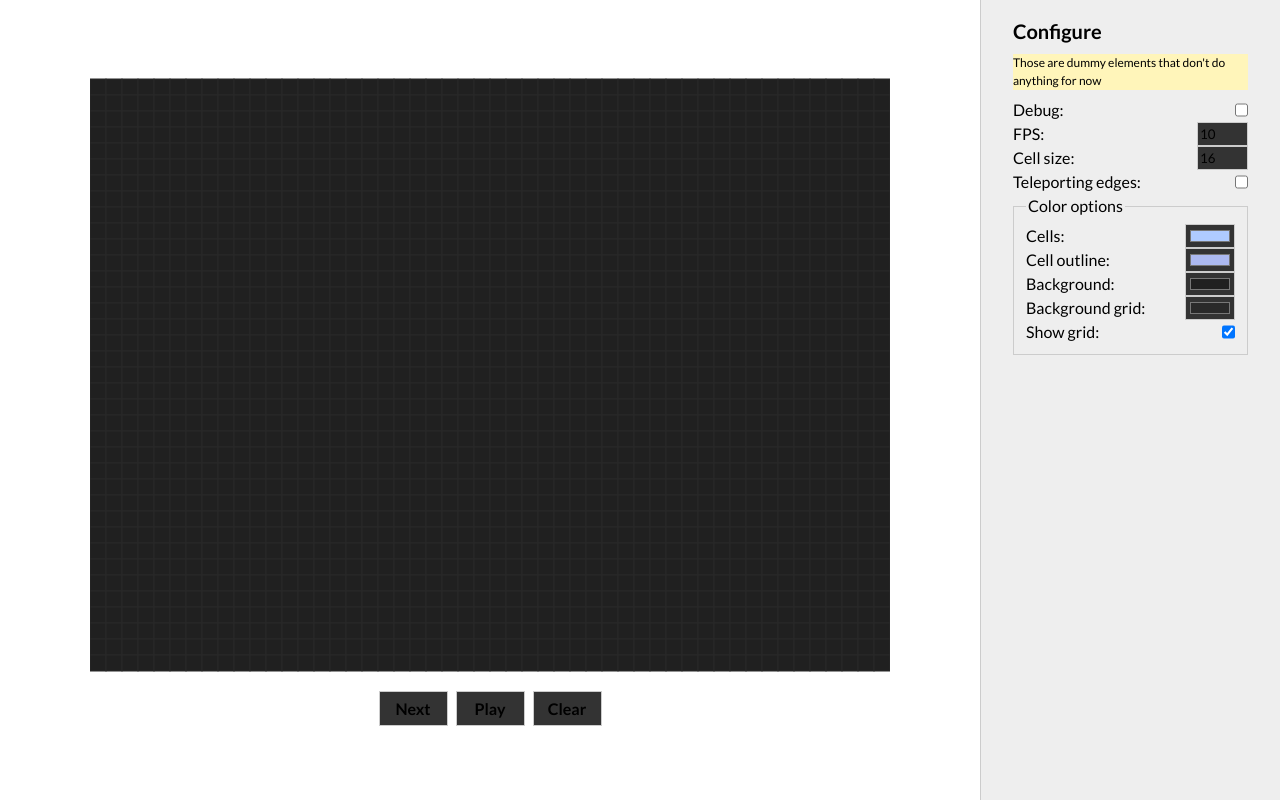
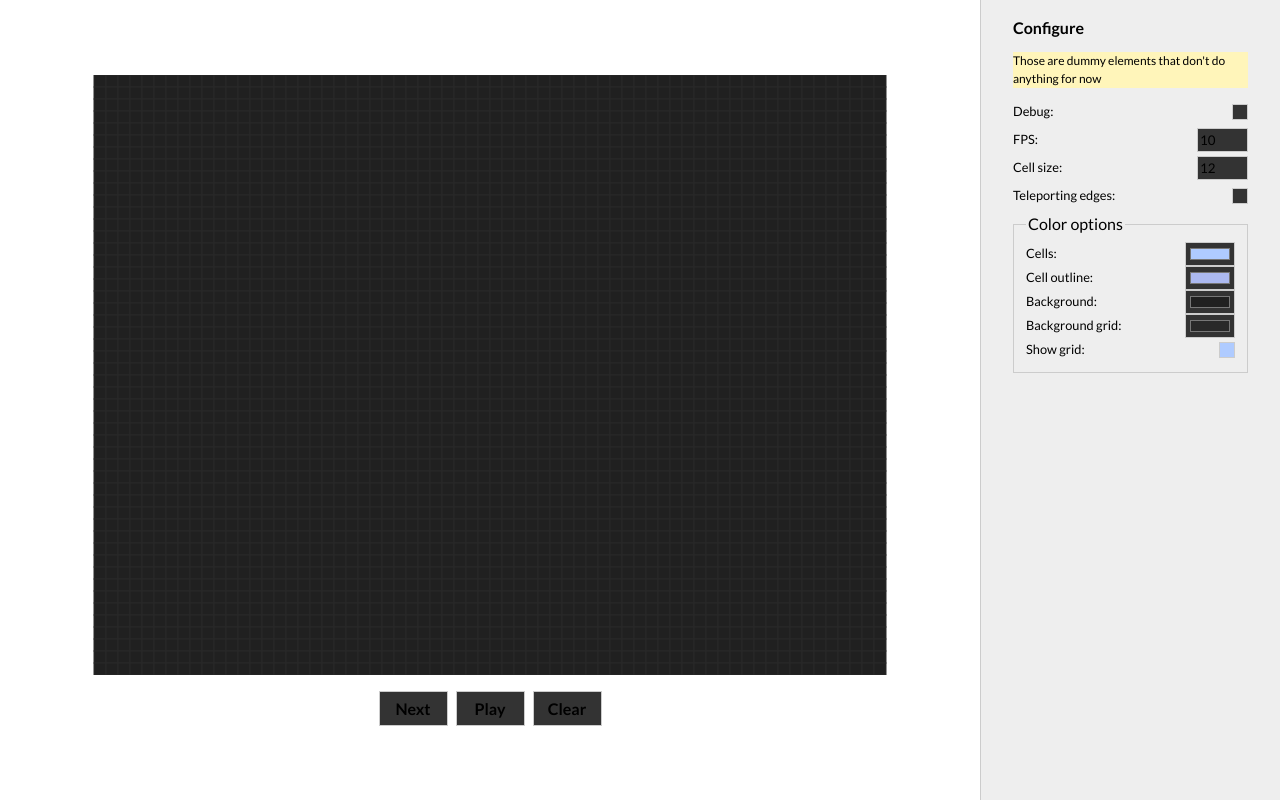
Before and after one commit to nikkehtine/conway-ts, a website with bundled scripts: page index.html in a window 1280 px wide. Built offline with nearby package versions, Linux system fonts and the light colour scheme; files whose address does not match are found by name.

Commit message:
Custom checkboxes

```diff
--- a/index.html
+++ b/index.html
@@ -17,8 +17,9 @@
       </div>
     </main>
     <aside>
+      <div class="config">
         <p class="head">Configure</p>
-      <p class="message">Those are dummy elements that don't do anything for now</p>
+        <p class="message yellow">Those are dummy elements that don't do anything for now</p>
         <!------------------------------------------->
         <label>
           Debug:
@@ -30,7 +31,7 @@
         </label>
         <label>
           Cell size:
-        <input type="number" id="cellSize" value="16" min="2" max="100" />
+          <input type="number" id="cellSize" value="12" min="8" max="100" />
         </label>
         <label>
           Teleporting edges:
@@ -59,6 +60,7 @@
             <input type="checkbox" id="showGrid" checked />
           </label>
         </fieldset>
+      </div>
     </aside>
   </body>
 </html>
--- a/main.ts
+++ b/main.ts
@@ -2,7 +2,7 @@ const BOARD = {
   debug: false,
   width: 800,
   height: 600,
-  cellSize: 16,
+  cellSize: 12,
   fps: 10,
   grid: true,
   // these are calculated later:
--- a/package.json
+++ b/package.json
@@ -11,5 +11,8 @@
   "license": "ISC",
   "devDependencies": {
     "typescript": "^5.5.3"
+  },
+  "dependencies": {
+    "@gitlab/svgs": "^3.107.0"
   }
 }
--- a/style.css
+++ b/style.css
@@ -1,11 +1,30 @@
 @import url("https://fonts.googleapis.com/css2?family=Lato:wght@400;700&display=swap");
 
-* {
+*,
+*::before,
+*::after {
   margin: 0;
   box-sizing: border-box;
 }
 :root {
   color-scheme: light dark;
+  /* Colors */
+  --pastel-red: #ffabab;
+  --pastel-red-2: #ffcbc1;
+  --pastel-green: #bffcc6;
+  --pastel-green-2: #dbffd6;
+  --pastel-blue: #6eb5ff;
+  --pastel-blue-2: #afcbff;
+  --pastel-yellow: #fff5ba;
+  --pastel-yellow-2: #ffffd1;
+  --pastel-aqua: #85e3ff;
+  --pastel-aqua-2: #ace7ff;
+  --pastel-violet: #a79aff;
+  --pastel-violet-2: #b5b9ff;
+  --pastel-purple: #b28dff;
+  --pastel-purple-2: #c5a3ff;
+  --pastel-pink: #f6a6ff;
+  --pastel-pink-2: #fcc2ff;
 }
 body {
   font-family: "Lato", "Inter", "Ubuntu", system-ui, sans-serif;
@@ -47,11 +66,36 @@ canvas {
 }
 input {
   font-family: inherit;
-  cursor: pointer;
+  appearance: none;
   background-color: #333;
   border: 1px solid #ccc;
   &:active {
     background-color: #444;
+  }
+  &[type="checkbox"],
+  &[type="button"] {
+    cursor: pointer;
+  }
+  &[type="checkbox"] {
+    width: 1rem;
+    height: 1rem;
+    vertical-align: baseline;
+    position: relative;
+    &:checked {
+      background-color: var(--pastel-blue-2);
+      &::after {
+        position: absolute;
+        top: 50%;
+        left: 50%;
+        transform: translate(-50%, -50%);
+        width: 1rem;
+        height: 1rem;
+        content: url(node_modules/@gitlab/svgs/dist/sprite_icons/check.svg);
+      }
+      &:active {
+        background-color: var(--pastel-blue);
+      }
+    }
   }
   &:disabled {
     cursor: default;
@@ -69,18 +113,28 @@ aside {
     background-color: #111;
     border-color: #222;
   }
+  & > div {
+    display: flex;
+    flex-direction: column;
+    gap: 0.25rem;
+  }
   .head {
-    font-size: 1.25rem;
+    font-size: 1rem;
     font-weight: 700;
   }
   label {
     display: flex;
     justify-content: space-between;
+    align-items: center;
+    font-size: 0.8rem;
+    min-height: 1.5rem;
   }
   input {
     height: 1.5rem;
     max-width: 80px;
   }
+}
+.config {
   fieldset {
     border: 1px solid #ccc;
     @media screen and (prefers-color-scheme: dark) {
@@ -90,7 +144,25 @@ aside {
 }
 .message {
   font-size: 0.75rem;
-  background-color: #fff5ba;
+  margin-block: 0.5rem;
+  background-color: #aaa;
   color: black;
-  margin-block: 0.5rem;
+  &.red {
+    background-color: var(--pastel-red);
+  }
+  &.green {
+    background-color: var(--pastel-green);
+  }
+  &.blue {
+    background-color: var(--pastel-blue);
+  }
+  &.yellow {
+    background-color: var(--pastel-yellow);
+  }
+  &.aqua {
+    background-color: var(--pastel-aqua);
+  }
+  &.violet {
+    background-color: var(--pastel-violet);
+  }
 }
```
Also changed, not shown: README.md, 1 other file. Lines whose indentation alone changed are shown as unchanged.
